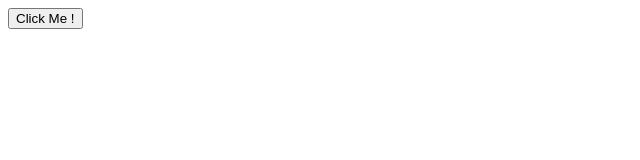
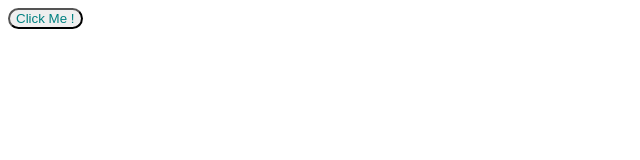
Before and after one commit to anshulakra/Test, a plain HTML site: page index.html in a window 1280 px wide. Shown: the full height of the page, 0-640 px from the left. Drawn offline with Linux system fonts and the light colour scheme.

Commit message:
Adding button with color from asus

```diff
--- a/index.html
+++ b/index.html
@@ -4,6 +4,7 @@
     <meta charset="UTF-8">
     <meta name="viewport" content="width=device-width, initial-scale=1.0">
     <title>Test</title>
+    <link rel="stylesheet" href="style.css">
 </head>
 <body>
     <button>Click Me !</button>
--- /dev/null
+++ b/style.css
@@ -0,0 +1,4 @@
+button{
+    color: teal;
+    border-radius: 50px;
+}
```
